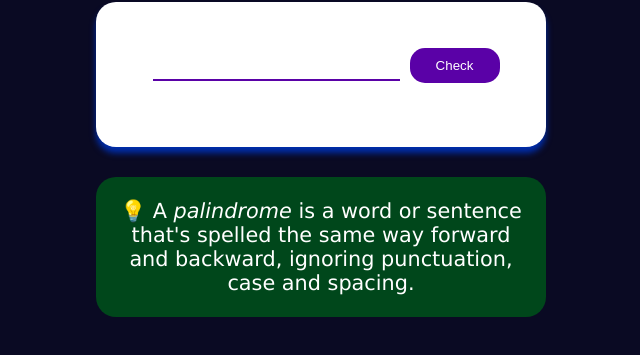
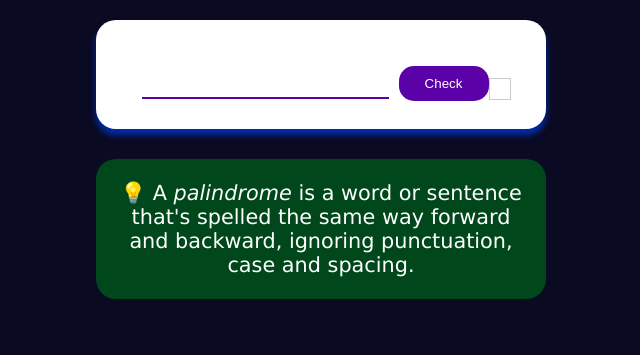
Before and after one commit to sabovoichita/palindrome-checker, a plain HTML site: page index.html in a window 1280 px wide. Shown: the part 289-644 px from the top of the page, without its empty margins (319-959 px from the left). Drawn offline with Linux system fonts and the light colour scheme.

Commit message:
initial structure

```diff
--- a/index.html
+++ b/index.html
@@ -14,7 +14,7 @@
         <label for="text-input">Enter in text to check for a palindrome</label>
         <input type="text" class="palindrome-input" id="text-input" />
         <button class="palindrome-btn" id="check-btn">Check</button>
-        <div class="results-div" id="results">
+        <div class="results-div" id="result">
           <p class="user-input"><strong>ana</strong> is a palindrome</p>
         </div>
       </div>
--- a/style.css
+++ b/style.css
@@ -74,7 +74,17 @@ body {
   cursor: pointer;
 }
 .user-input {
+  display: none;
   font-size: 1.4rem;
   margin-top: 10px;
   text-align: center;
 }
+#result {
+  margin-top: 10px;
+  font-size: 16px;
+  color: black;
+}
+.results-div {
+  padding: 10px;
+  border: 1px solid #ccc;
+}
```
